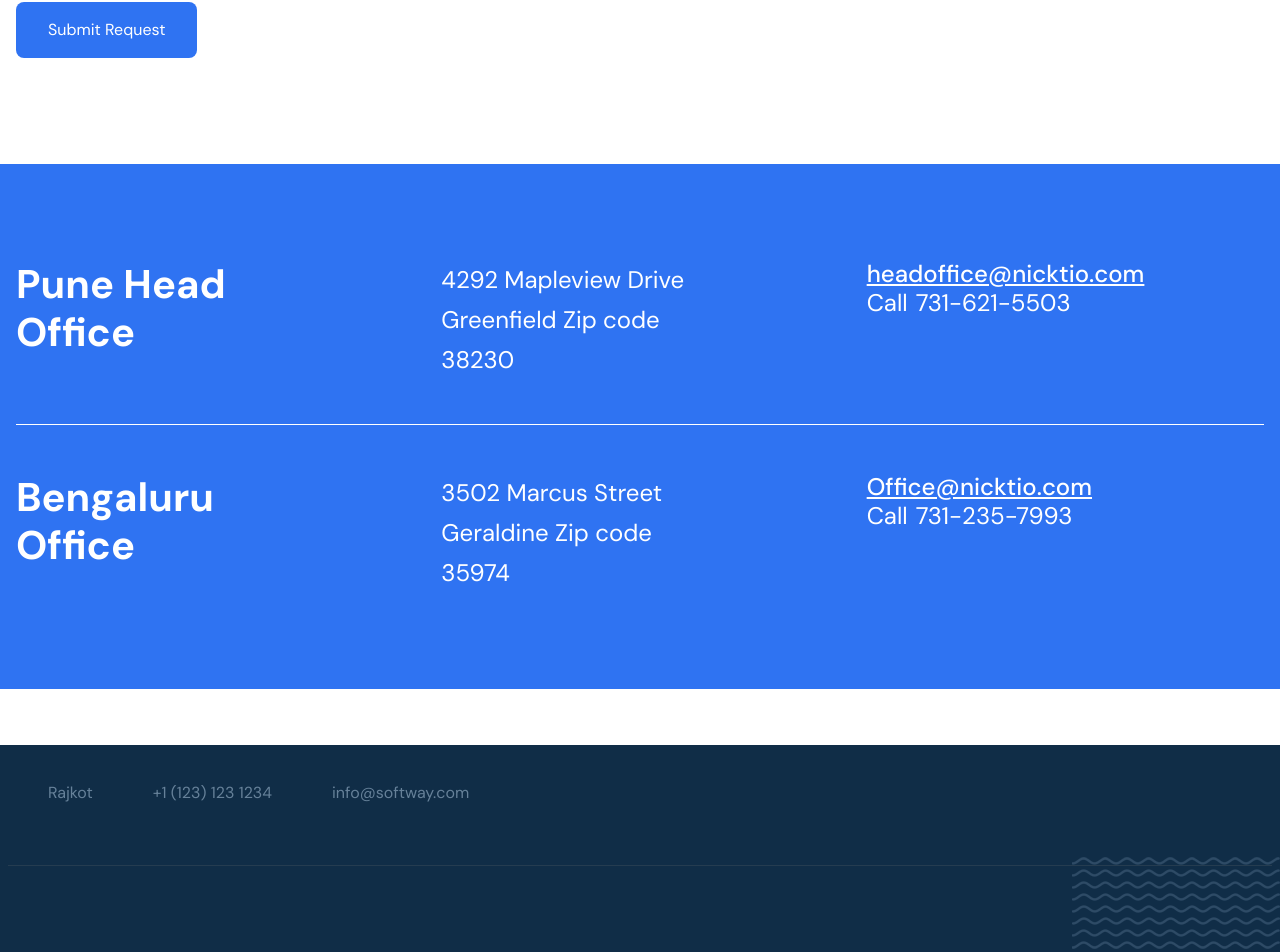
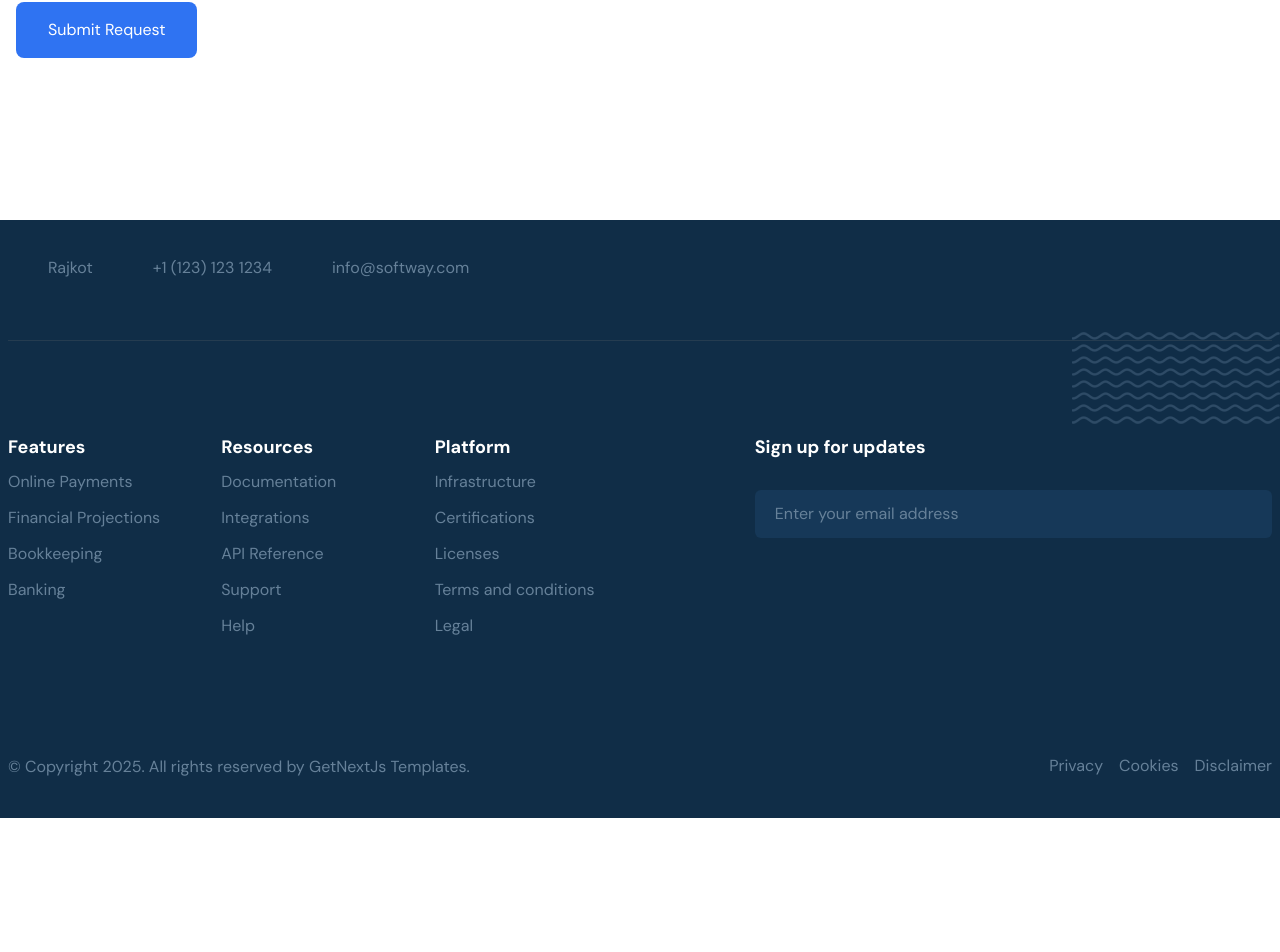
Before and after one commit to Jigisha-Ponda/next-website, a Next.js app in the folder package/: page /contact in a window 1280 px wide. Shown: the part 2090-3042 px from the top of the page. After the commit the page ends 2908 px from the top, so only its background shows below. Built offline with nearby package versions, Linux system fonts and the light colour scheme; some icons are missing.

Commit message:
removed one section from contact page

```diff
--- a/package/src/app/(site)/contact/page.tsx
+++ b/package/src/app/(site)/contact/page.tsx
@@ -22,7 +22,7 @@ const page = () => {
       />
       <ContactInfo />
       <ContactForm />
-      <Location />
+      {/* <Location /> */}
     </>
   );
 };
```
